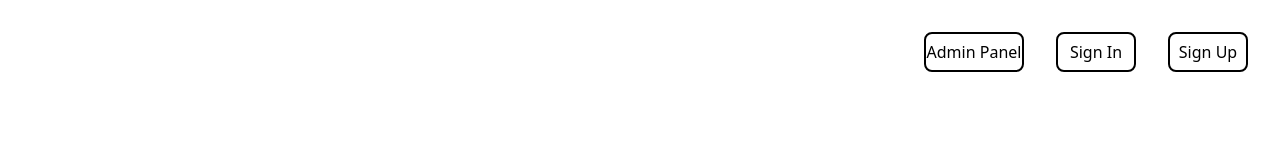
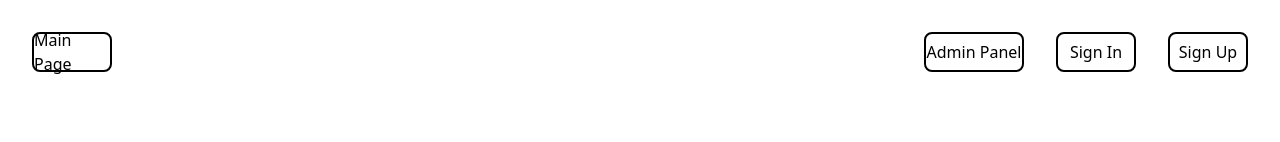
Before and after one commit to P0kay/Tutoring-Site, a Next.js app: page / in a window 1280 px wide. Shown: the top 142 px of the page. Built offline with nearby package versions, Linux system fonts and the light colour scheme.

Commit message:
main page button

```diff
--- a/src/app/layout.js
+++ b/src/app/layout.js
@@ -39,6 +39,11 @@ export default function RootLayout({ children }) {
             Sign Up
           </Link>
         </header>
+        <header className="flex justify-betweenitem center absolute top-8 left-8" >
+          <Link href='/' className="border-2 w-20 h-10 rounded-lg flex justify-center items-center">
+            Main Page
+          </Link>
+        </header>
         <main className="flex gap-16 p-16 flex-wrap justify-center">
           {children}
         </main>
```
